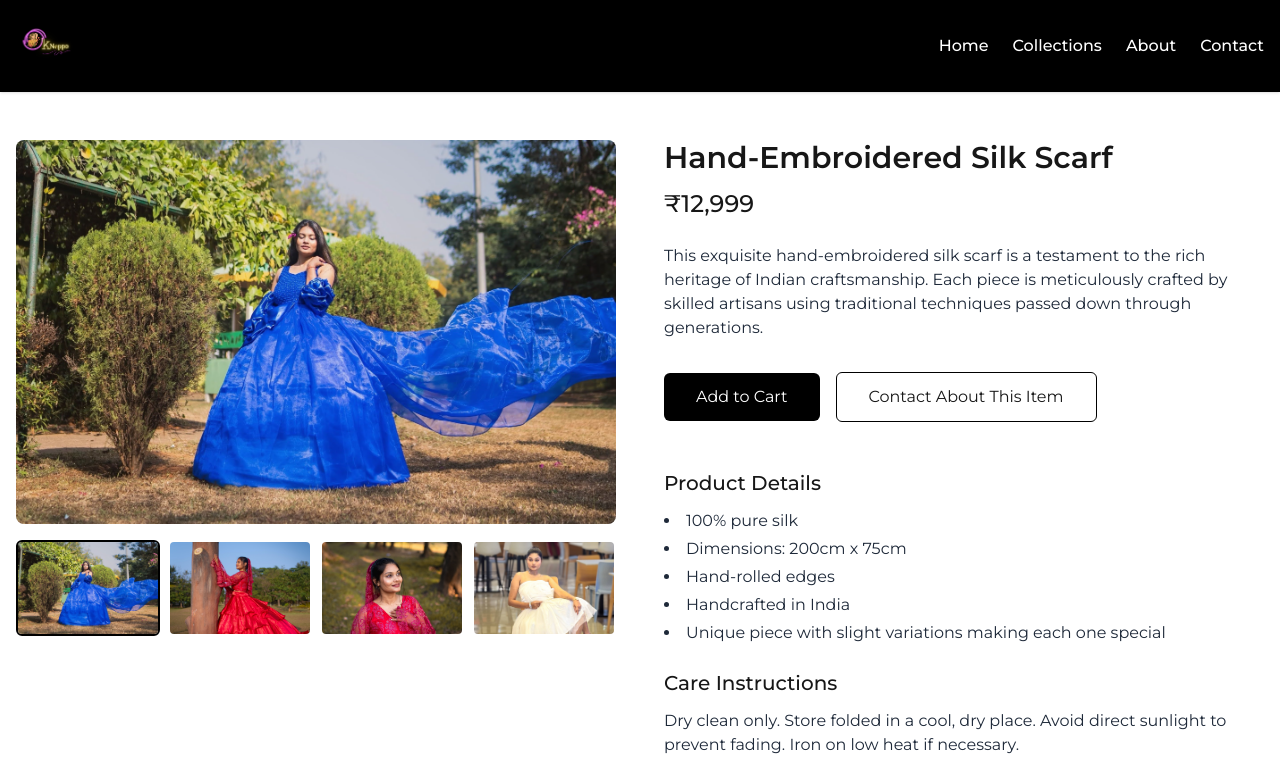
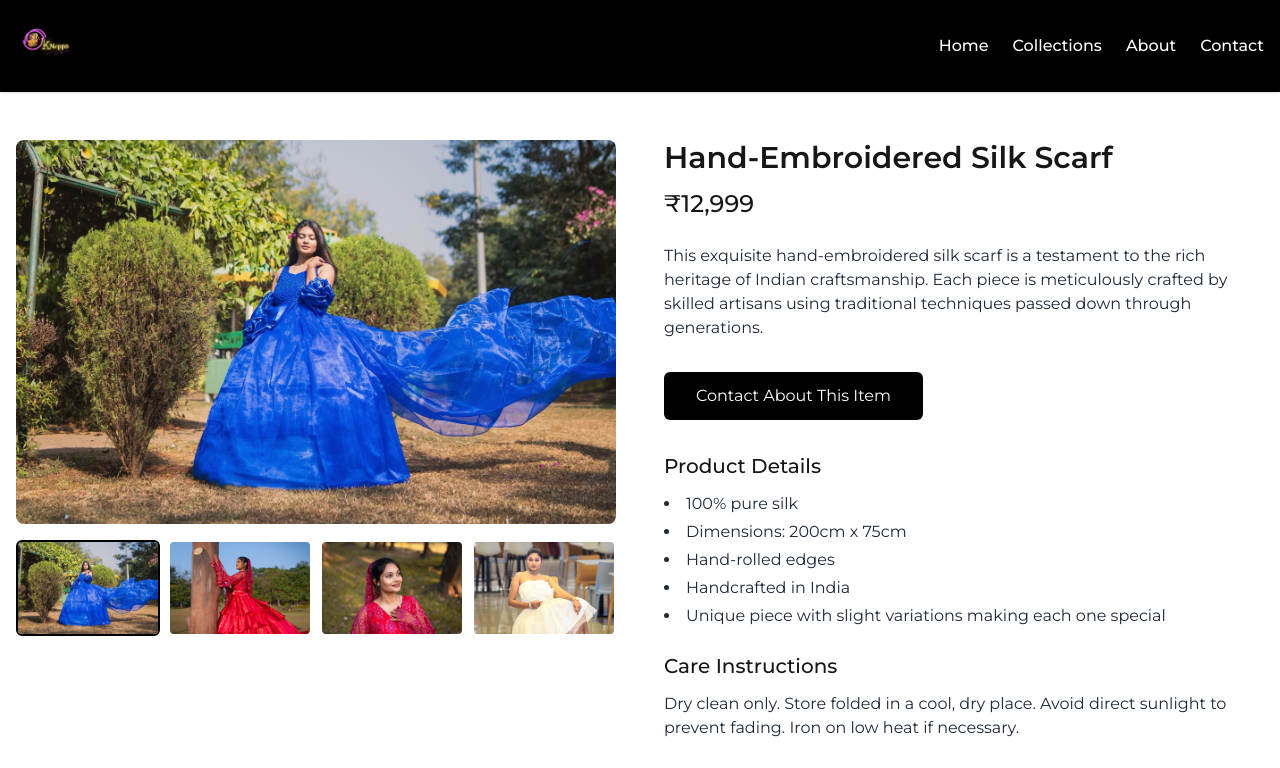
Before and after one commit to adilcse/okneppo, a Next.js app: page /products/1 in a window 1280 px wide. Shown: the top 768 px of the page. Built offline with nearby package versions, Linux system fonts and the light colour scheme.

Commit message:
Replace "Add to Cart" button with a "Contact About This Item" link that opens a WhatsApp chat, allowing users to inquire about the product directly.

```diff
--- a/src/app/(pages)/products/[id]/ProductClientPage.tsx
+++ b/src/app/(pages)/products/[id]/ProductClientPage.tsx
@@ -116,17 +116,14 @@ export default function ProductClientPage({ params }: { params: { id: string } }
               <div className="mb-8">
                 <p className="text-gray-800 mb-8">{product.description}</p>
 
-                <button
-                  className="w-full sm:w-auto bg-black text-white px-8 py-3 rounded-md hover:bg-gray-800 transition-colors mb-4"
-                >
-                  Add to Cart
-                </button>
-
-                <button
-                  className="w-full sm:w-auto ml-0 sm:ml-4 border border-black px-8 py-3 rounded-md hover:bg-gray-100 transition-colors"
+                <a
+                  href={`https://wa.me/918249517832?text=Hello%2C%20I'm%20interested%20in%20the%20${encodeURIComponent(product.name)}%20(Price%3A%20${encodeURIComponent(product.price)})%20from%20Ok%20Neppo.%20Product%20URL%3A%20${encodeURIComponent(window.location.href)}.%20Could%20you%20provide%20more%20information%3F`}
+                  target="_blank"
+                  rel="noopener noreferrer"
+                  className="w-full sm:w-auto bg-black text-white px-8 py-3 rounded-md hover:bg-gray-800 transition-colors inline-block"
                 >
                   Contact About This Item
-                </button>
+                </a>
               </div>
 
               {/* Product Details */}
```
